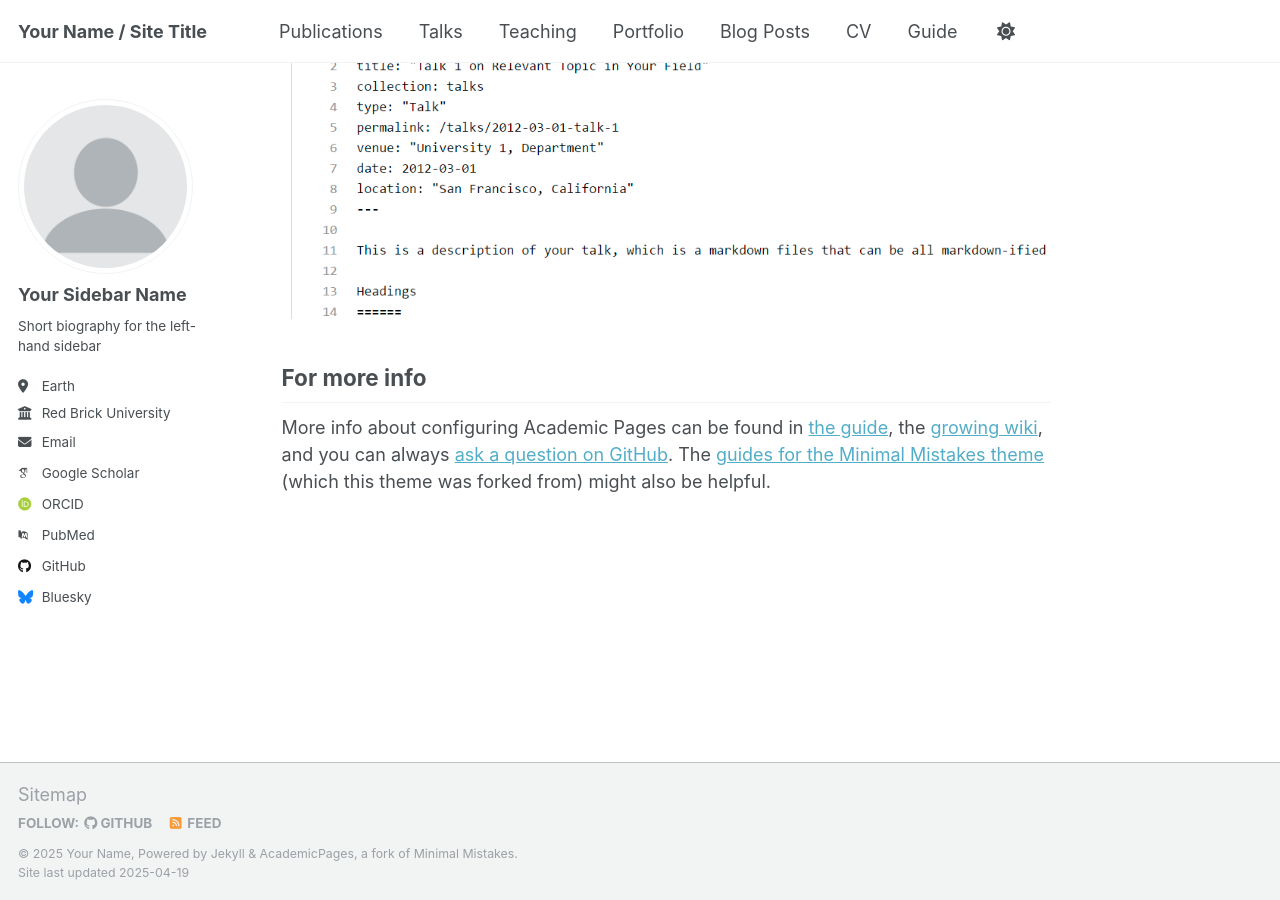
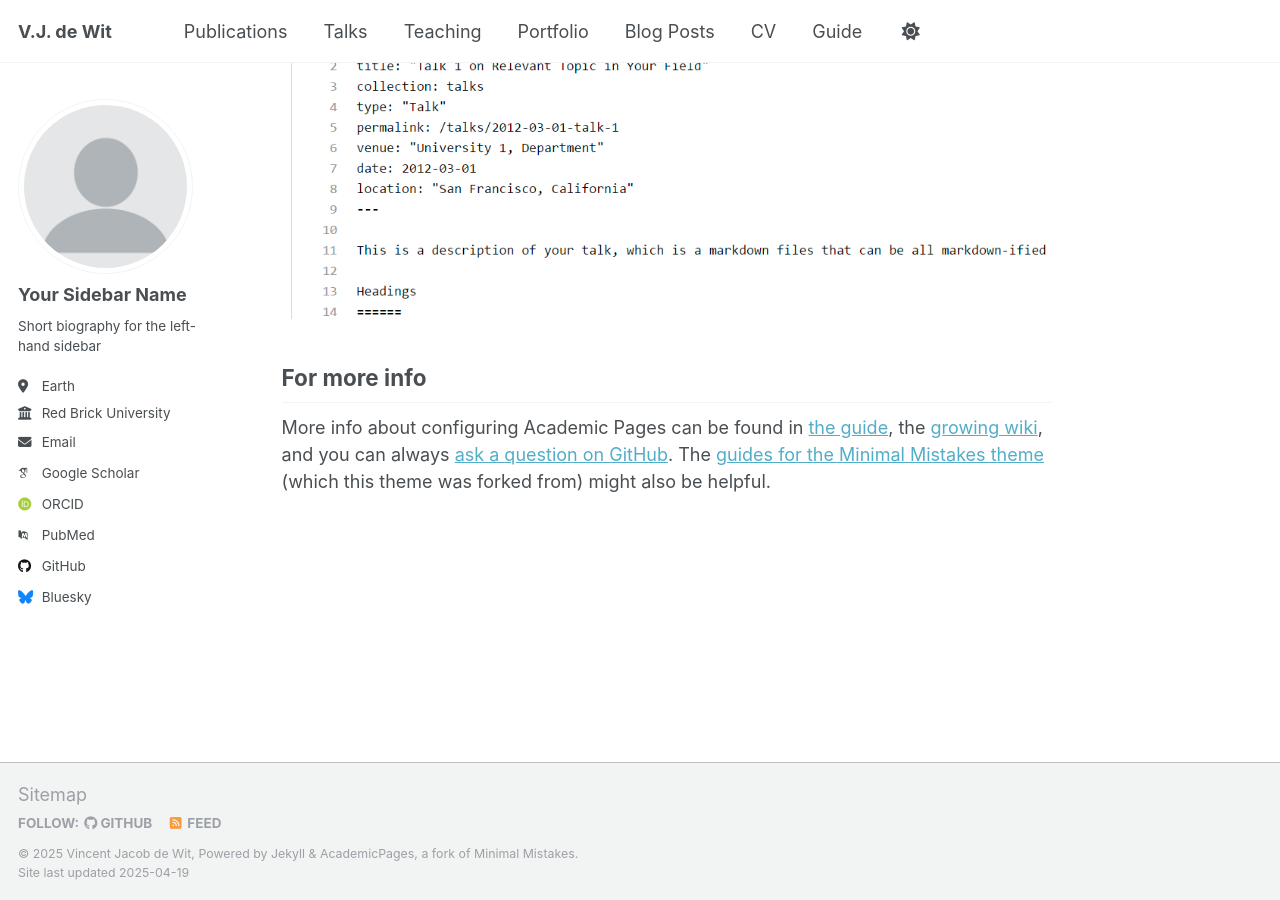
Before and after one commit to Trinominal/trinominal.github.io, a Jekyll site: the page built from _pages/about.md, in a window 1280 px wide and 900 px high, scrolled down 2636 px. Built offline with Jekyll 4.4.1, drawn with Linux system fonts in a browser that asks for light colours; some web fonts are replaced.

Commit message:
Update _config.yml

```diff
--- a/_config.yml
+++ b/_config.yml
@@ -9,13 +9,13 @@
 # Basic Site Settings
 locale                   : "en-US"
 site_theme               : "default"
-title                    : "Your Name / Site Title"
+title                    : "V.J. de Wit"
 title_separator          : "-"
-name                     : &name "Your Name"
+name                     : &name "Vincent Jacob de Wit"
 description              : &description "personal description"
-url                      : https://academicpages.github.io # the base hostname & protocol for your site e.g. "https://[your GitHub username].github.io"
+url                      : "https://trinominal.github.io"
 baseurl                  : "" # the subpath of your site, e.g. "/blog"
-repository               : "academicpages/academicpages.github.io"
+repository               : "Trinominal/trinominal.github.io"
 
 # Site Author - The following control what appear as part of the author content on the side bar.
 #               If a field is blank the icon and link will not appear, otherwise it will be shown.
```
